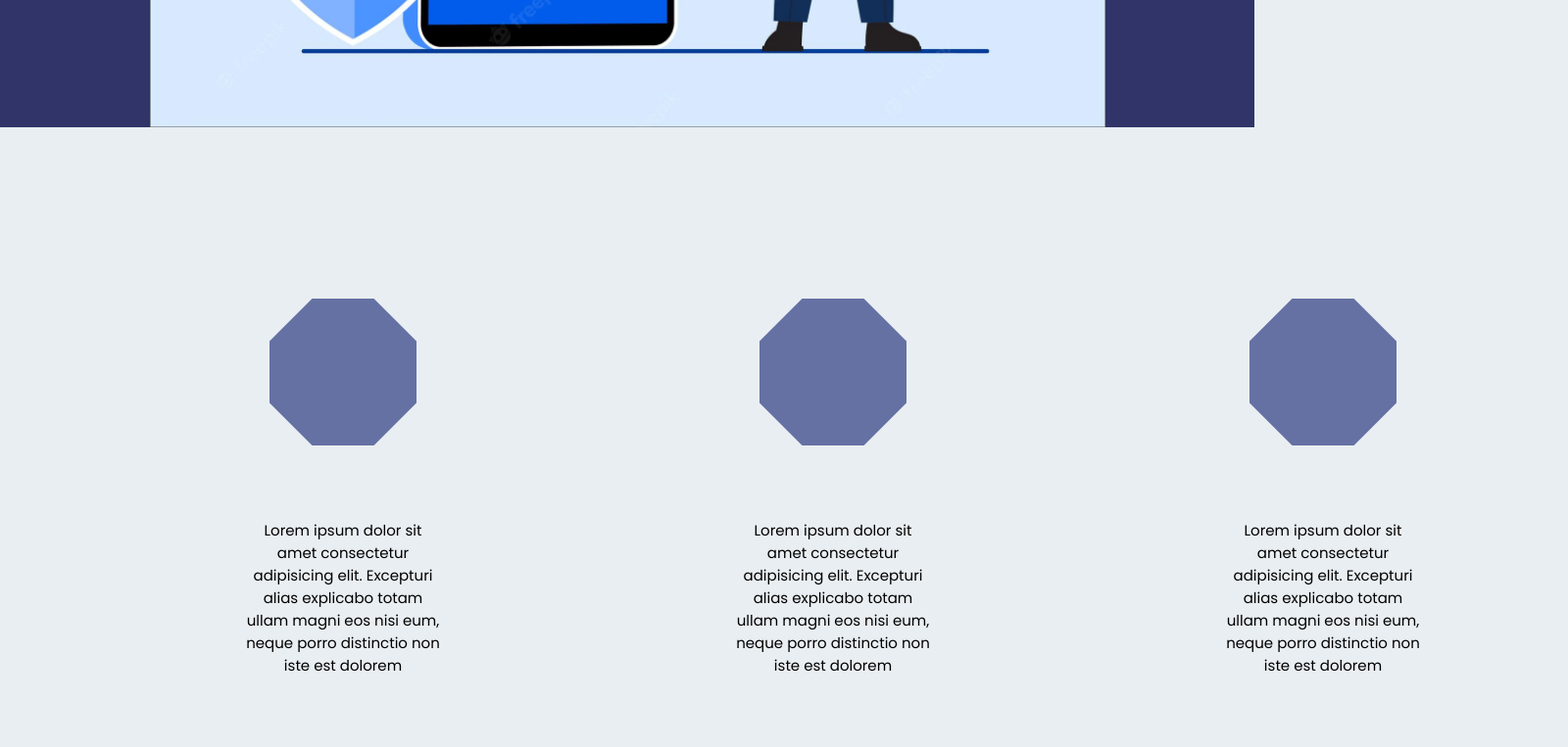
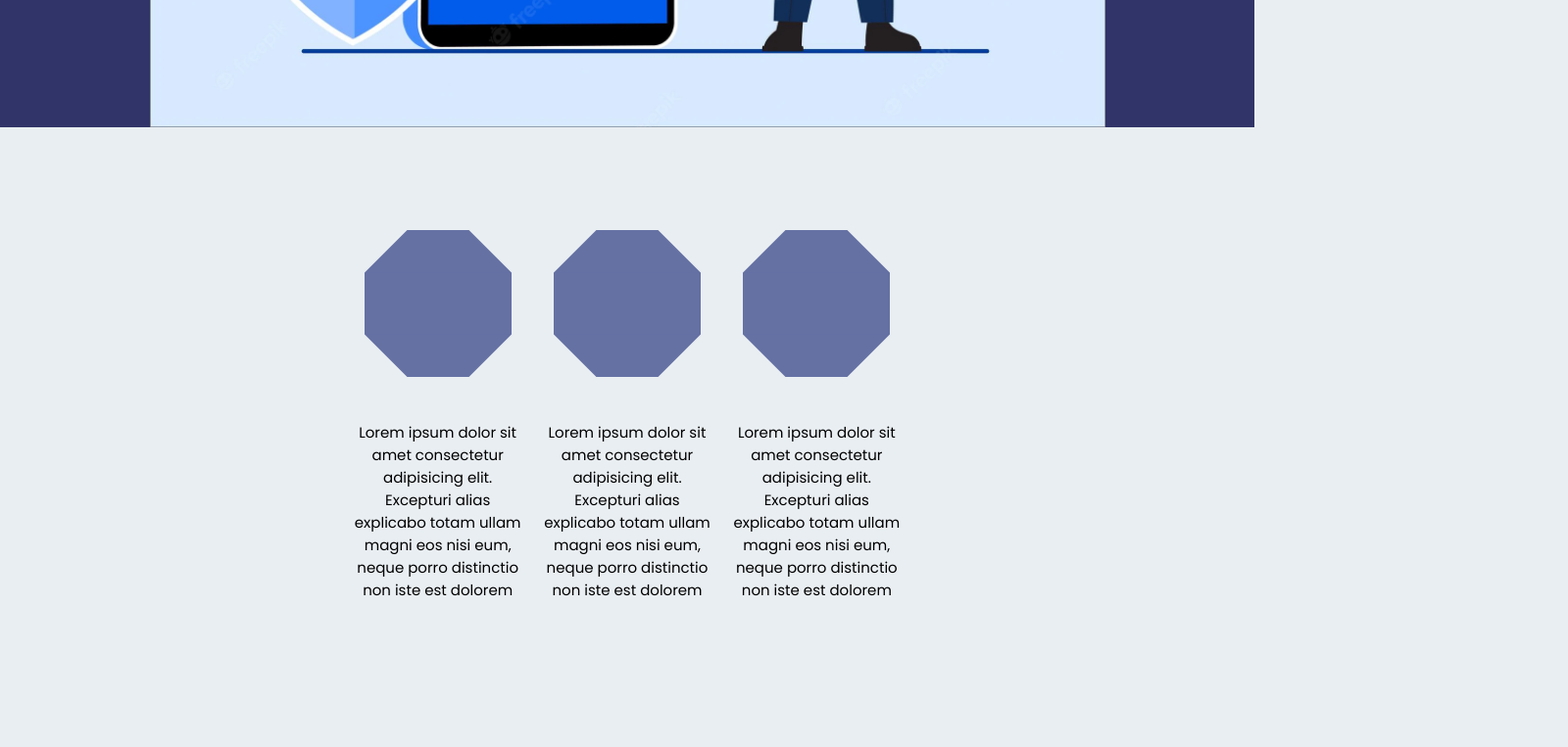
Before and after one commit to ValGP/PagSeguridad, a plain HTML site: page navbar.html in a window 1280 px wide. Shown: the part 740-1503 px from the top of the page at 98% size, 1600 px wide, since content can reach past the window. Drawn offline with Linux system fonts and the light colour scheme.

Commit message:
Segundo Cambio

```diff
--- a/css/styles.css
+++ b/css/styles.css
@@ -135,26 +135,29 @@ body {
 
   display: flex;
   background-color: #E9EEF2;
-  padding: 100px;
-  padding-bottom: 30px;
+  padding: 30px 350px;
   width: 100%;
   background-color: #E9EEF2;
-
+  justify-content: space-around;
 }
 
 
 .valores .valor {
   height: 500px;
+  width: 300px;
+  margin-top: 100px;
+
 }
 
-.valores .valor p{
+.valores .valor p {
   text-align: center;
-  margin: 5px 10rem;
-  margin-top: 40px;
+  margin: auto;
+  margin-top: 70px;
+  width: 175px;
 }
 
-.valores .valor div{
-  margin: 100px 200px;
+.valores .valor div {
+  margin: auto;
   transform: scale(1.5);
 }
 
```
